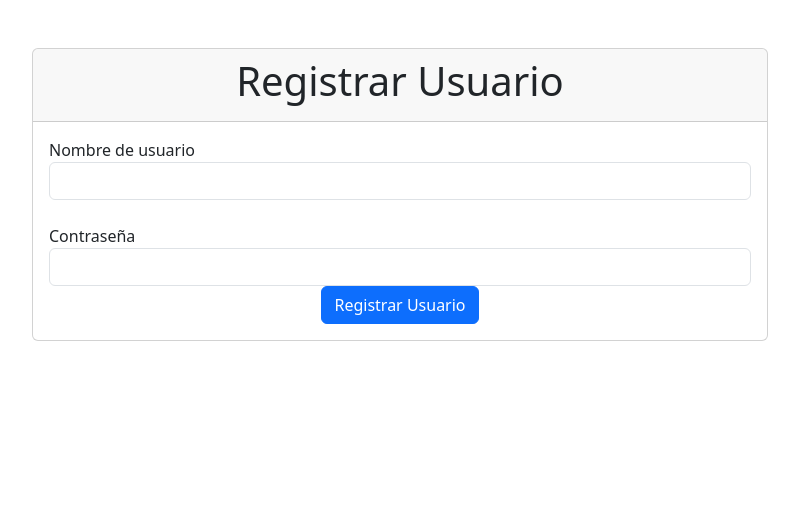
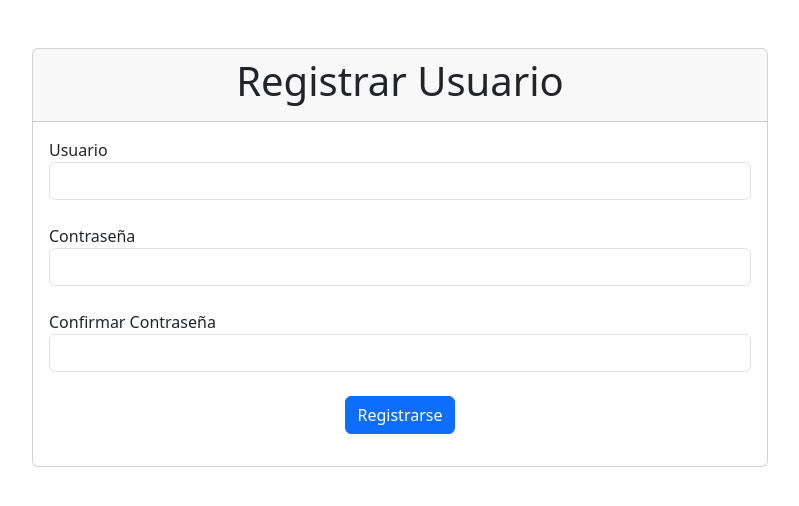
Before and after one commit to UCIX0/todo-flask, a Flask app: page /auth/register/ in a window 1280 px wide. Shown: the part 56-562 px from the top of the page, without its empty margins (240-1039 px from the left). Run offline with Flask 3, Linux system fonts and the light colour scheme.

Commit message:
Agregar formulario de registro de usuario con validación y mejorar la estructura de plantillas

```diff
--- /dev/null
+++ b/todoflask/forms.py
@@ -0,0 +1,27 @@
+from flask_wtf import FlaskForm
+from wtforms import StringField, PasswordField, SubmitField
+from wtforms.validators import DataRequired, Length, Regexp, EqualTo
+
+class RegistrationForm(FlaskForm):
+	username = StringField('Usuario',
+		validators=[
+			DataRequired(),
+			Length(min=4, max=20, message="El nombre de usuario debe tener entre 4 y 20 caracteres."),
+			Regexp('^[A-Za-z0-9_]+$', message="Solo letras, números y guiones bajos.")
+		])
+
+	password = PasswordField('Contraseña',
+		validators=[
+			DataRequired(),
+			Length(min=8, message="La contraseña debe tener al menos 8 caracteres."),
+			Regexp(r'^(?=.*[A-Z])(?=.*[a-z])(?=.*\d)(?=.*[\W_]).+$',
+				message="Debe incluir una mayúscula, minúscula, número y un carácter especial.")
+		])
+
+	confirm_password = PasswordField('Confirmar Contraseña',
+		validators=[
+			DataRequired(),
+			EqualTo('password', message="Las contraseñas deben coincidir.")
+		])
+
+	submit = SubmitField('Registrarse')
--- /dev/null
+++ b/todoflask/templates/auth/auth_base.html
@@ -0,0 +1,28 @@
+{% extends 'base.html' %}
+
+{% block content %}
+<div class="container mt-5">
+	<div class="row justify-content-center">
+		<div class="col-sm-8">
+			<div class="card">
+				<div class="card-header">
+					<h1 class="text-center">{% block title %}{% endblock %}</h1>
+				</div>
+				<div class="card-body">
+					{% block authcontent %}
+
+					{% endblock %}
+					<div class="mt-3"></div>
+					<!-- Mostrar mensajes flash -->
+					{% for category, message in get_flashed_messages(with_categories=True) %}
+					<div class="alert alert-{{ category }} alert-dismissible fade show" role="alert">
+						{{ message }}
+						<button type="button" class="btn-close" data-bs-dismiss="alert" aria-label="Close"></button>
+					</div>
+					{% endfor %}
+				</div>
+			</div>
+		</div>
+	</div>
+</div>
+{% endblock %}
--- a/todoflask/templates/auth/register.html
+++ b/todoflask/templates/auth/register.html
@@ -1,34 +1,56 @@
-{% extends 'base.html' %}
+{% extends 'auth/auth_base.html' %}
+{% block title %}Registrar Usuario{% endblock %}
+{% block authcontent %}
 
-{% block content %}
-<div class="container mt-5">
-	<div class="row justify-content-center">
-		<div class="col-sm-8">
-			<div class="card">
-				<div class="card-header">
-					<h1 class="text-center">{% block title %} Registrar Usuario {% endblock %}</h1>
-				</div>
-				<div class="card-body">
-					<form action="" method="post">
+	<p1 /> <!-- Pendiente modificar -->
+	<!-- Formulario con Flask-WTF -->
+	<form method="POST">
+		{{ form.hidden_tag() }}
+
+		<!-- Campo de Usuario -->
 		<div class="form-group">
-							<label for="username">Nombre de usuario</label>
-							<input type="text" name="username" id="username" class="form-control" required minlength="6"
-								maxlength="25">
+			<label for="username">{{ form.username.label }}</label>
+			{{ form.username(class="form-control") }}
+
+			<!-- Mostrar errores -->
+			{% if form.username.errors %}
+			{% for error in form.username.errors %}
+			<small class="text-danger">{{ error }}</small>
+			{% endfor %}
+			{% endif %}
 		</div>
 		<br>
+
+		<!-- Campo de Contraseña -->
 		<div class="form-group">
-							<label for="password">Contraseña</label>
-							<input type="password" name="password" id="password" class="form-control" required
-								minlength="6" maxlength="40">
+			<label for="password">{{ form.password.label }}</label>
+			{{ form.password(class="form-control") }}
+
+			<!-- Mostrar errores -->
+			{% if form.password.errors %}
+			{% for error in form.password.errors %}
+			<small class="text-danger">{{ error }}</small>
+			{% endfor %}
+			{% endif %}
 		</div>
+		<br>
+
+		<!-- Campo de Confirmar Contraseña -->
+		<div class="form-group">
+			<label for="confirm_password">{{ form.confirm_password.label }}</label>
+			{{ form.confirm_password(class="form-control") }}
+
+			<!-- Mostrar errores -->
+			{% if form.confirm_password.errors %}
+			{% for error in form.confirm_password.errors %}
+			<small class="text-danger">{{ error }}</small>
+			{% endfor %}
+			{% endif %}
+		</div>
+		<br>
+
 		<div class="text-center">
-							<input type="submit" class="btn btn-primary" value="Registrar Usuario"></input>
+			{{ form.submit(class="btn btn-primary") }}
 		</div>
 	</form>
-				</div>
-			</div>
-		</div>
-	</div>
-</div>
-
 	{% endblock %}
--- a/todoflask/templates/base.html
+++ b/todoflask/templates/base.html
@@ -34,19 +34,6 @@
 	{% block content %}
 
 	{% endblock %}
-	{% for message in get_flashed_messages(with_categories=True) %}
-	<div class="container mt-3">
-	<div class="row">
-	<div class="col-sm-6 mx-auto">
-	<div class="alert alert-{{ message[0] }} alert-dismissible fade show" role="alert">
-		{{ message[1] }}
-		<button type="button" class="btn-close" data-bs-dismiss="alert" aria-label="Close"></button>
-	</div>
-	</div>
-	</div>
-	</div>
-{% endfor %}
-
 
 
 	<script src="https://cdn.jsdelivr.net/npm/bootstrap@5.3.3/dist/js/bootstrap.bundle.min.js"
--- a/todoflask/views/view_auth.py
+++ b/todoflask/views/view_auth.py
@@ -3,8 +3,8 @@ from flask import (
 	request, redirect, url_for, flash
 )
 from icecream import ic
-from werkzeug.security import generate_password_hash, check_password_hash
-
+from werkzeug.security import generate_password_hash
+from ..forms import RegistrationForm
 from ..models import User
 
 from todoflask import db
@@ -12,15 +12,19 @@ bp = Blueprint('auth', __name__, url_prefix='/auth')
 
 @bp.route('/register/', methods=['POST', 'GET'])
 def register():
-	if request.method == 'POST':
-		username = request.form['username']
-		password = request.form['password']
+	form = RegistrationForm()
+	if form.validate_on_submit():
+		username = form.username.data
+		password = form.password.data
+		ic(username)
+		ic(password)
 		user = User.query.filter_by(username=username).first()
 		ic(user)
 		if user:
 			flash('El usuario ya existe', 'danger')
 			ic('El usuario ya existe')
 			return redirect(url_for('auth.register'))
+
 		new_user = User(username, generate_password_hash(password))
 		ic(new_user)
 		db.session.add(new_user)
@@ -28,7 +32,7 @@ def register():
 		ic('Usuario registrado correctamente')
 		flash('Usuario registrado correctamente', 'success')
 		return redirect(url_for('auth.login'))
-	return render_template('auth/register.html')
+	return render_template('auth/register.html', form=form)
 
 @bp.route('/login/')
 def login():
```
Also changed, not shown: environment.yml (+11 -0 lines), environmentprincpal.yml (added, +10 -0 lines), requirements.txt (+9 -0 lines). Lines whose indentation alone changed are shown as unchanged.
